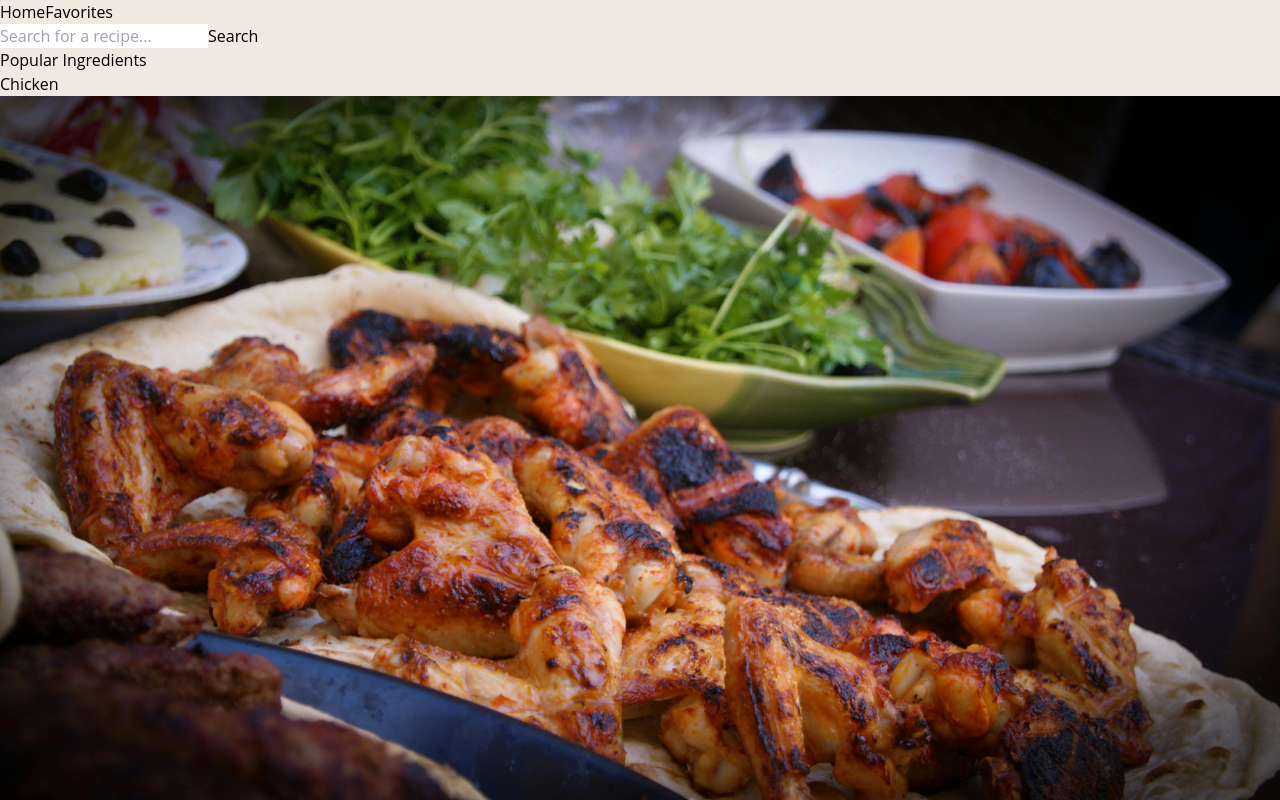
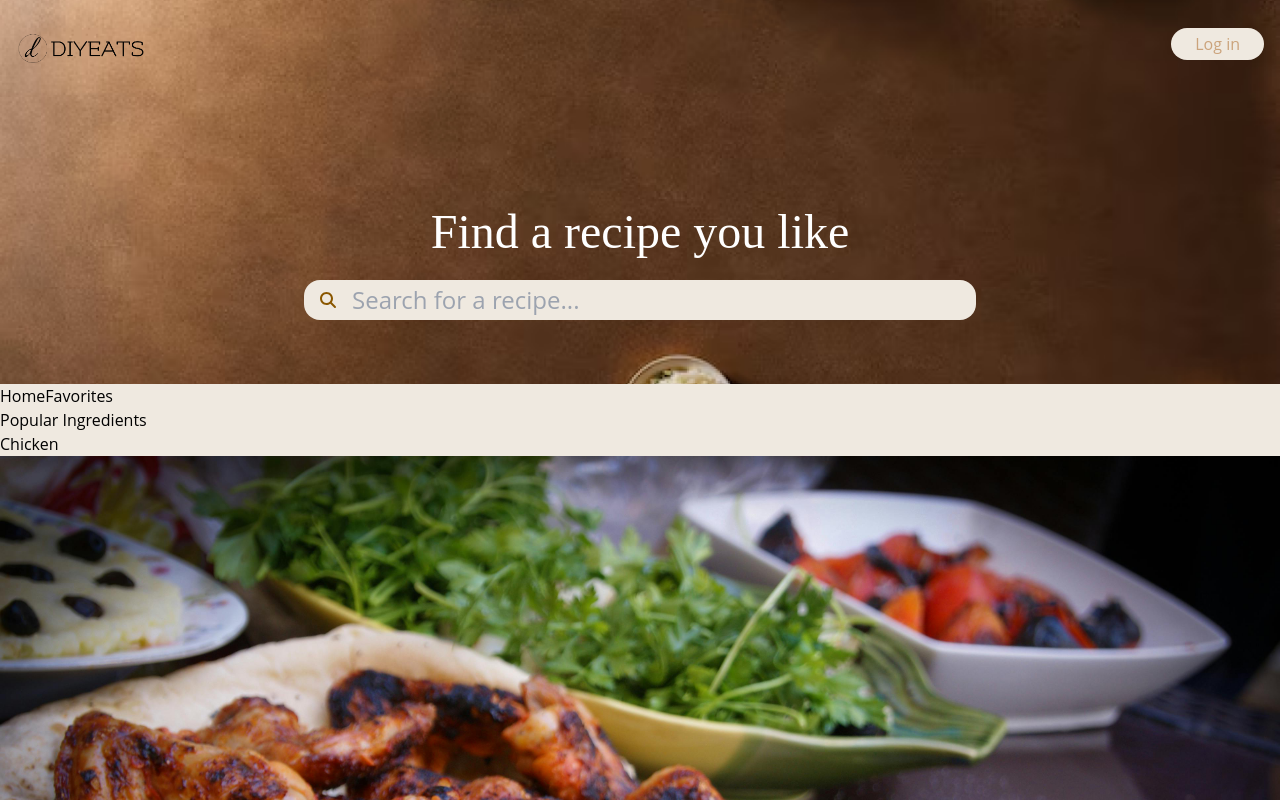
Before and after one commit to kkumber/diyeats, a React (Create React App) app: page / in a window 1280 px wide. Shown: the top 800 px of the page. Built offline with nearby package versions, Linux system fonts and the light colour scheme.

Commit message:
Designed the header

```diff
--- a/package.json
+++ b/package.json
@@ -3,6 +3,10 @@
   "version": "0.1.0",
   "private": true,
   "dependencies": {
+    "@fortawesome/free-brands-svg-icons": "^6.7.0",
+    "@fortawesome/free-regular-svg-icons": "^6.7.0",
+    "@fortawesome/free-solid-svg-icons": "^6.7.0",
+    "@fortawesome/react-fontawesome": "^0.2.2",
     "@testing-library/jest-dom": "^5.17.0",
     "@testing-library/react": "^13.4.0",
     "@testing-library/user-event": "^13.5.0",
--- a/src/App.tsx
+++ b/src/App.tsx
@@ -13,9 +13,9 @@ function App() {
   return (
     <Router>
     <div className="App">
+      <Header />
+      <Navbar />
       <main>
-      <Navbar />
-      <Header />
       <Routes>
         <Route path='/' element={<Home />} />
         <Route path='/pages/Search' element={<Search />}/>
--- a/src/components/Header.tsx
+++ b/src/components/Header.tsx
@@ -1,6 +1,9 @@
 import { useState, useEffect } from "react";
 import useFetch from "../hooks/useFetch";
 import { useNavigate } from "react-router-dom";
+import { faMagnifyingGlass } from "@fortawesome/free-solid-svg-icons";
+import { FontAwesomeIcon } from "@fortawesome/react-fontawesome";
+
 
 const Header = () => {
     const APIKEY = 'ae98638f897c4eb79d6f212f141affb8';
@@ -17,15 +20,50 @@ const Header = () => {
         navigate(`/pages/Search?query=${encodeURIComponent(query)}&number=${number}`);
     }
   return (
-    <header className="">
-        <div className="form-container">
-            <form onSubmit={handleQuery}>
-                <input type="text" onChange={(e) => setQuery(e.target.value)}
-                value={query}
-                placeholder="Search for a recipe..." />
-                <button className="searchBtn">Search</button>
-            </form>
+    <header className="h-60 relative
+    sm:h-80
+    md:h-96 ">
+      <img src="/images/headerbg.png" alt="header background" className="absolute inset-0 object-cover w-full h-full -z-10" />
+
+      <div className="grid grid-rows-2">
+      <div className="flex justify-between items-start sm:h-1/2 p-4">
+        <div className="w-28 sm:w-32 content-center">
+          <img src="/images/DIYeatsLogo.png" alt="Logo" className="w-full"/>
+          </div>
+        <div className="flex items-start">
+          <button className="rounded-2xl bg-milky-white px-4 py-1 mt-3 text-milky-brown items-center
+           sm:px-6
+          ">Log in</button>
+        </div>
+      </div>
+
+      <div className="flex flex-col items-center justify-center px-4 sm:mt-8">
+          <div>
+          <h1 className="text-white text-2xl font-montserrat my-4
+          sm:mb-6 sm:text-3xl md:text-5xl">Find a recipe you like</h1>
+          </div>
+
+    <form onSubmit={handleQuery} className="relative w-full max-w-md flex items-center justify-center
+    md:max-w-2xl">
+      {/* Left icon */}
+      <span className="absolute left-4 top-1/2 transform -translate-y-1/2">
+        <FontAwesomeIcon icon={faMagnifyingGlass} style={{ color: "#8a5700" }} />
+      </span>
+
+      {/* Input field */}
+      <input
+        type="text"
+        onChange={(e) => setQuery(e.target.value)}
+        value={query}
+        placeholder="Search for a recipe..."
+        className="bg-milky-white py-1 pl-12 pr-12 w-full rounded-2xl text-base text-black
+        sm:text-2xl"
+      />
+    </form>
             </div>
+      </div>
+
+
     </header>
   );
 };
--- a/src/index.css
+++ b/src/index.css
@@ -8,6 +8,7 @@
 * {
   margin: 0;
   font-family: "Open Sans", sans-serif;
+  box-sizing: border-box;
 }
 
 body {
--- a/tailwind.config.js
+++ b/tailwind.config.js
@@ -11,6 +11,12 @@ module.exports = {
         "milky-brown": "#CBA37B",
         "dark-brown": "#955639",
         "light-brown": "#C08A5F"
+      },
+      backgroundImage: {
+        "header-bg" : "url('/public/images/headerbg.png')"
+      },
+      fontFamily: {
+        montserrat: ["Montserrat"]
       }
     },
   },
```
Also changed, not shown: public/images/DIYeatsLogo.png (added), 1 other file (tests, documents, lock files or other folders).
